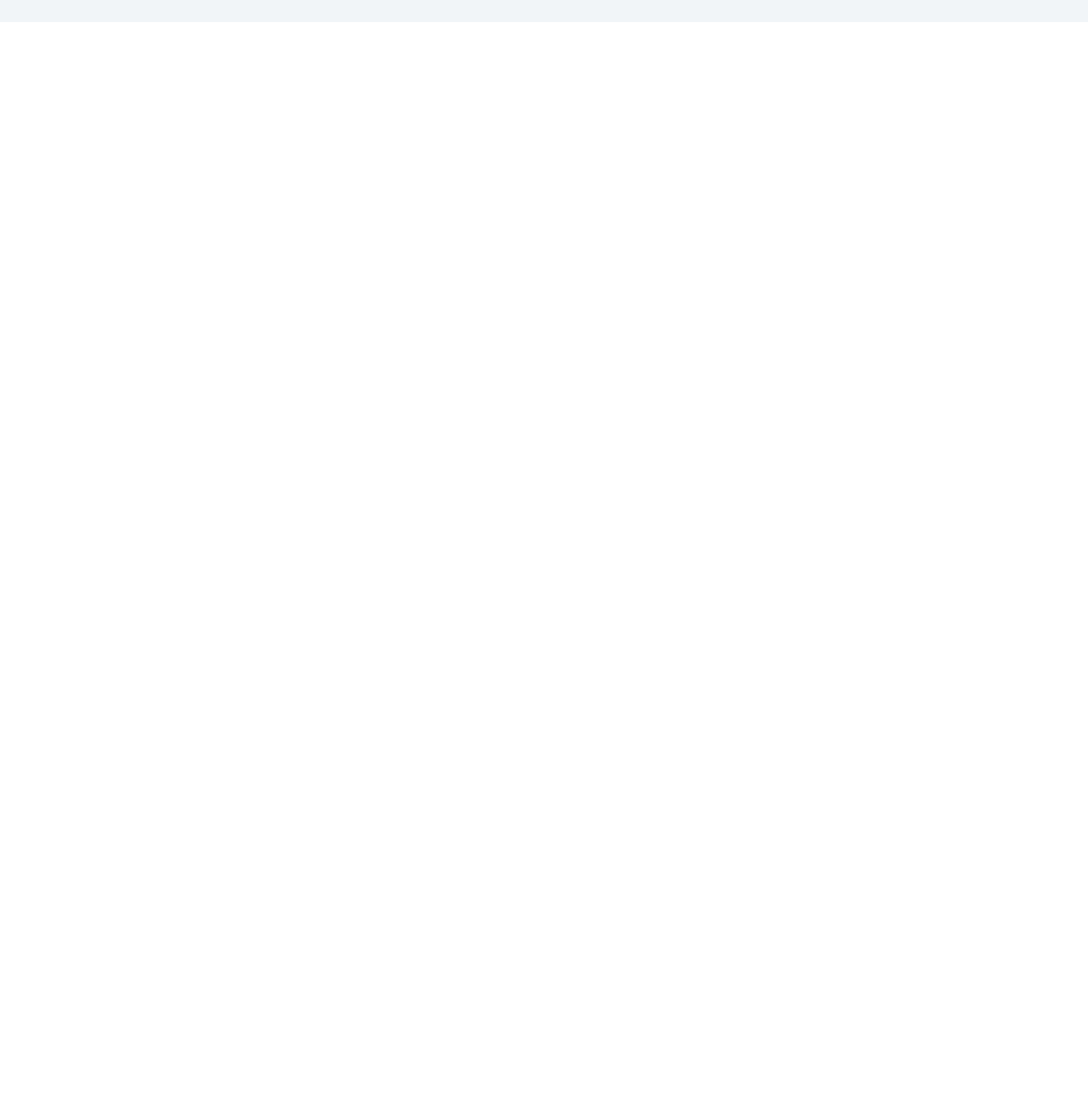
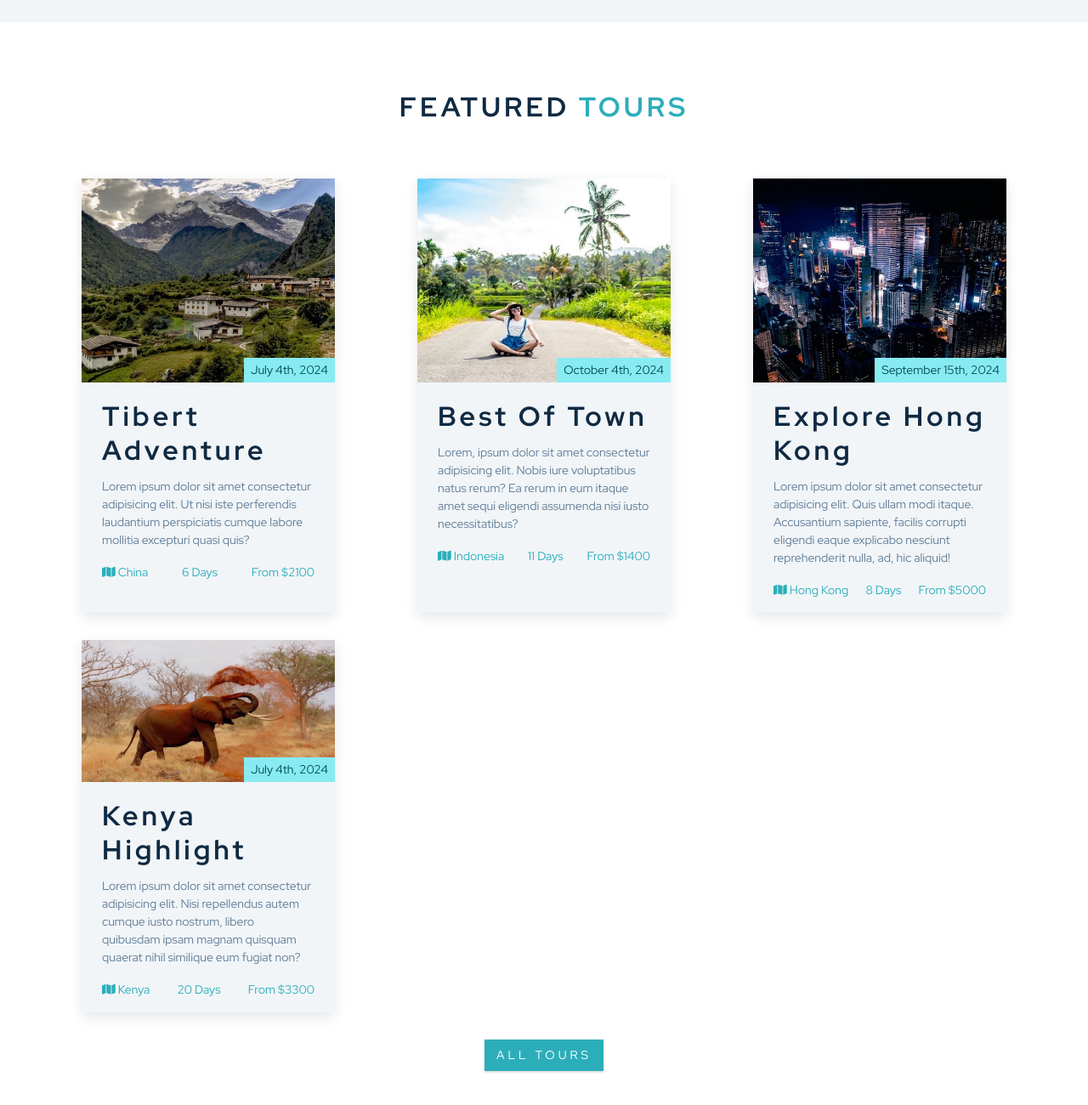
Before and after one commit to wolecodes/traveltours, a website built with Vite: page index.html in a window 1280 px wide. Shown: the part 1814-3114 px from the top of the page at 85% size. Before the commit the page ends 1840 px from the top, so only its background shows below. Built offline with nearby package versions, Linux system fonts and the light colour scheme; a web font is replaced by a local one.

Commit message:
added tour section

```diff
--- a/css/style.css
+++ b/css/style.css
@@ -305,7 +305,66 @@ Services
 Featured Tours
 ===============
 */
-
+.tour-card {
+  transition: var(--transition);
+  background: var(--clr-grey-10);
+  box-shadow: var(--light-shadow);
+  margin-bottom: 2rem;
+}
+.tour-card:hover {
+  box-shadow: var(--dark-shadow);
+  transform: scale(1.02);
+}
+.tour-img-container {
+  position: relative;
+}
+.tour-img {
+  height: 15rem;
+  object-fit: cover;
+}
+.tour-date {
+  position: absolute;
+  right: 0;
+  bottom: 0;
+  background: var(--clr-primary-8);
+  margin-bottom: 0;
+  color: var(--clr-primary-1);
+  text-transform: capitalize;
+  padding: 0.25rem 0.5rem;
+}
+.tour-info {
+  padding: 1.25rem 1.5rem;
+}
+.tour-footer {
+  display: flex;
+  justify-content: space-between;
+  flex-wrap: wrap;
+  align-items: center;
+}
+.tour-footer p {
+  line-height: 0;
+  margin-bottom: 0;
+  text-transform: capitalize;
+  color: var(--clr-primary-5);
+}
+.tour-btn {
+  text-align: center;
+}
+@media only screen and (min-width: 768px) {
+  .featured-center {
+    display: flex;
+    flex-wrap: wrap;
+    justify-content: space-between;
+  }
+  .tour-card {
+    flex: 0 0 calc(50% - 2rem);
+  }
+}
+@media only screen and (min-width: 1170px) {
+  .tour-card {
+    flex: 0 0 calc(30.33% - 2rem);
+  }
+}
 /*
 ===============
 Contact
--- a/index.html
+++ b/index.html
@@ -115,6 +115,119 @@
     </section>
     <!-- End of service Section -->
 
+    <!-- featured section -->
+    <section class="section" id="featured">
+      <!-- title -->
+      <div class="section-title">
+        <h2>featured <span>tours</span></h2>
+      </div>
+      <!-- end of title -->
+      <!-- section center div -->
+      <div class="section-center featured-center">
+        <div class="tour-card">
+          <div class="tour-img-container">
+            <img src="./images/tour-1.jpeg" class="tour-img" alt="tour" />
+            <p class="tour-date">july 4th, 2024</p>
+          </div>
+          <div class="tour-info">
+            <h3 class="tour-title">tibert adventure</h3>
+            <p class="tour-text">
+              Lorem ipsum dolor sit amet consectetur adipisicing elit. Ut nisi
+              iste perferendis laudantium perspiciatis cumque labore mollitia
+              excepturi quasi quis?
+            </p>
+            <div class="tour-footer">
+              <p>
+                <span><i class="fas fa-map"></i></span>
+                china
+              </p>
+              <p>6 days</p>
+              <p>from $2100</p>
+            </div>
+          </div>
+        </div>
+        <!-- End of single featured card-->
+        <!-- single featured card-->
+        <div class="tour-card">
+          <div class="tour-img-container">
+            <img src="./images/tour-2.jpeg" class="tour-img" alt="tour" />
+            <p class="tour-date">october 4th, 2024</p>
+          </div>
+          <div class="tour-info">
+            <h3 class="tour-title">Best of town</h3>
+            <p class="tour-text">
+              Lorem, ipsum dolor sit amet consectetur adipisicing elit. Nobis
+              iure voluptatibus natus rerum? Ea rerum in eum itaque amet sequi
+              eligendi assumenda nisi iusto necessitatibus?
+            </p>
+            <div class="tour-footer">
+              <p>
+                <span><i class="fas fa-map"></i></span>
+                indonesia
+              </p>
+              <p>11 days</p>
+              <p>from $1400</p>
+            </div>
+          </div>
+        </div>
+        <!-- End of single featured card-->
+        <!-- single featured card-->
+        <div class="tour-card">
+          <div class="tour-img-container">
+            <img src="./images/tour-3.jpeg" class="tour-img" alt="tour" />
+            <p class="tour-date">september 15th, 2024</p>
+          </div>
+          <div class="tour-info">
+            <h3 class="tour-title">Explore hong kong</h3>
+            <p class="tour-text">
+              Lorem ipsum dolor sit amet consectetur adipisicing elit. Quis
+              ullam modi itaque. Accusantium sapiente, facilis corrupti eligendi
+              eaque explicabo nesciunt reprehenderit nulla, ad, hic aliquid!
+            </p>
+            <div class="tour-footer">
+              <p>
+                <span><i class="fas fa-map"></i></span>
+                hong kong
+              </p>
+              <p>8 days</p>
+              <p>from $5000</p>
+            </div>
+          </div>
+        </div>
+        <!-- End of single featured card-->
+        <!-- single featured card-->
+        <div class="tour-card">
+          <div class="tour-img-container">
+            <img src="./images/tour-4.jpeg" class="tour-mg" alt="tour" />
+            <p class="tour-date">july 4th, 2024</p>
+          </div>
+          <div class="tour-info">
+            <h3 class="tour-title">kenya highlight</h3>
+            <p class="tour-text">
+              Lorem ipsum dolor sit amet consectetur adipisicing elit. Nisi
+              repellendus autem cumque iusto nostrum, libero quibusdam ipsam
+              magnam quisquam quaerat nihil similique eum fugiat non?
+            </p>
+            <div class="tour-footer">
+              <p>
+                <span><i class="fas fa-map"></i></span>
+                kenya
+              </p>
+              <p>20 days</p>
+              <p>from $3300</p>
+            </div>
+          </div>
+        </div>
+        <!-- End of single featured card-->
+      </div>
+      <div class="tour-btn">
+        <a href="#" class="btn">all tours</a>
+      </div>
+
+      <!-- single featured card-->
+    </section>
+    <!-- End of featured section -->
+
     <!-- <script type="module" src="/main.js"></script> -->
   </body>
 </html>
```
